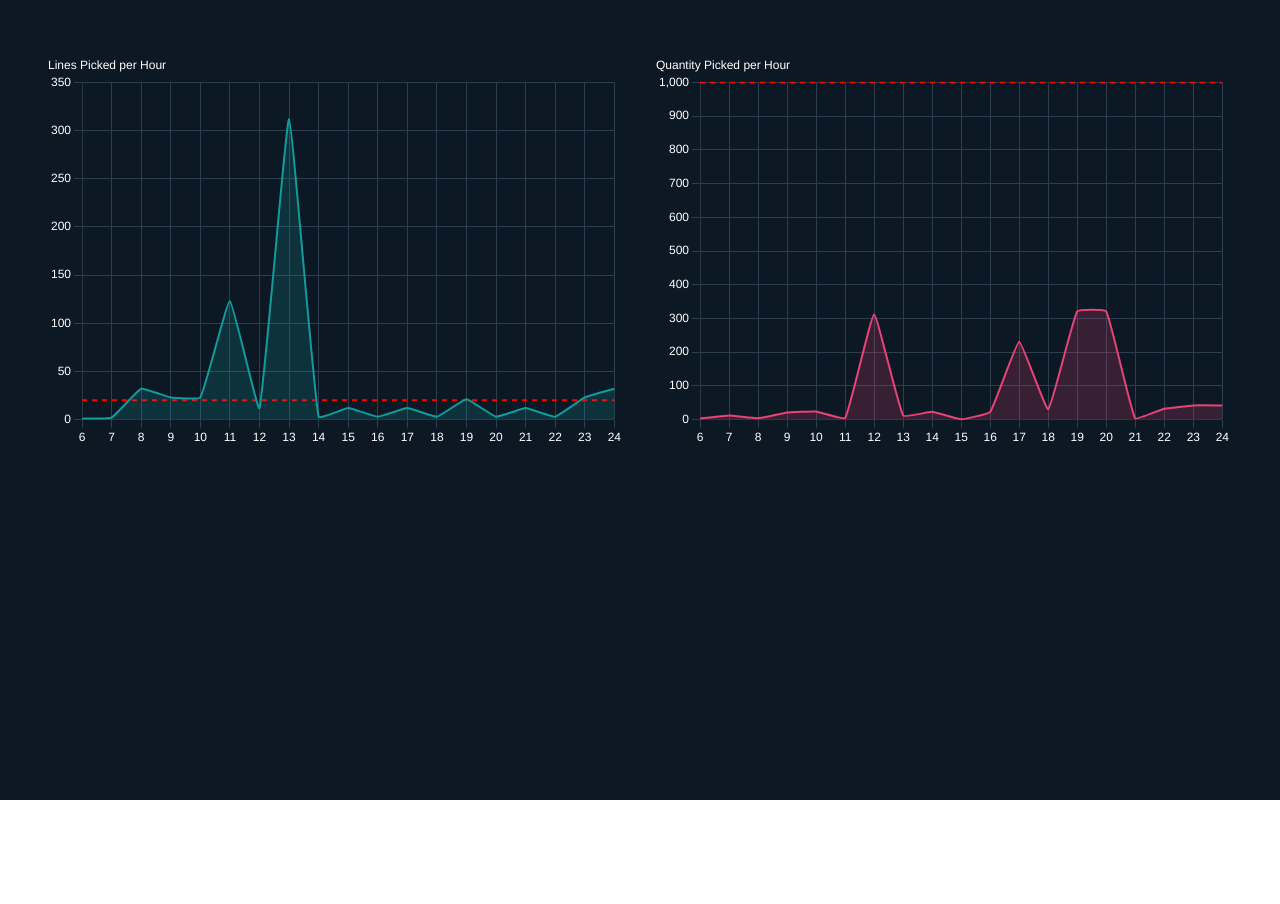
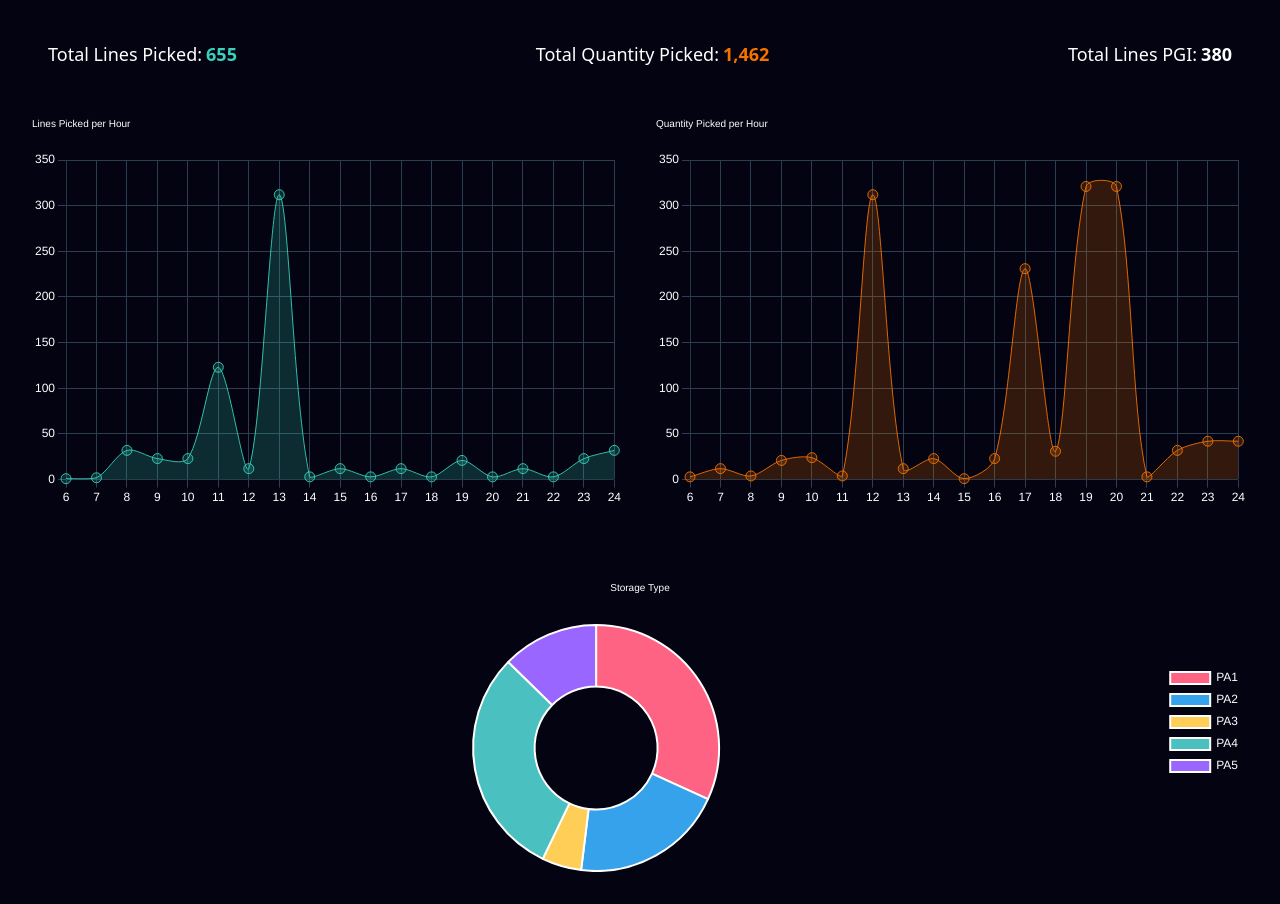
Before and after one commit to majorflaw/warehouse-dashboard, a React (Create React App) app: page / in a window 1280 px wide. Before the commit the page ends 800 px from the top, so only its background shows below. Built offline with nearby package versions, Linux system fonts and the light colour scheme.

Commit message:
Updated Dashboard with new chart styling and added Donut Chart

```diff
--- a/src/App.js
+++ b/src/App.js
@@ -1,5 +1,5 @@
 import React, { useState, useEffect } from 'react';
-import { Line } from 'react-chartjs-2';
+import { Line, Doughnut } from 'react-chartjs-2';
 import {
   Chart as ChartJS,
   CategoryScale,
@@ -9,6 +9,8 @@ import {
   Title,
   Tooltip,
   Filler,
+  ArcElement,
+  Legend
 } from 'chart.js';
 import Papa from 'papaparse';
 
@@ -19,10 +21,23 @@ ChartJS.register(
   LineElement,
   Title,
   Tooltip,
-  Filler
+  Filler,
+  ArcElement,
+  Legend
 );
 
-const ChartComponent = ({ data, label, title, color, target }) => {
+const unifiedShapeColor = "#030311";
+
+const TotalMetric = ({ label, value, color }) => (
+  <span className="text-lg whitespace-nowrap">
+    {label}:
+    <span className="font-bold ml-1" style={{ color: color }}>
+      {value.toLocaleString()}
+    </span>
+  </span>
+);
+
+const ChartComponent = ({ data, label, title, color }) => {
   const chartData = {
     labels: data.map(d => d.Hour),
     datasets: [
@@ -30,22 +45,13 @@ const ChartComponent = ({ data, label, title, color, target }) => {
         label: label,
         data: data.map(d => d[label]),
         borderColor: color,
-        backgroundColor: `${color}33`, // 33 is 20% opacity in hex
+        backgroundColor: `${color}33`,
         fill: true,
-        tension: 0.1,
-        borderWidth: 2,
-        pointRadius: 0,
-        pointHoverRadius: 0,
+        tension: 0.3,
+        borderWidth: 0.9,
+        pointRadius: 5,
+        pointHoverRadius: 1,
       },
-      {
-        label: 'Target',
-        data: Array(data.length).fill(target),
-        borderColor: 'red',
-        borderWidth: 2,
-        borderDash: [5, 5],
-        fill: false,
-        pointRadius: 0,
-      }
     ],
   };
 
@@ -61,12 +67,12 @@ const ChartComponent = ({ data, label, title, color, target }) => {
         text: title,
         color: 'white',
         font: {
-          size: 12,
+          size: 10,
           weight: '400',
         },
         padding: {
           top: 10,
-          bottom: 10
+          bottom: 30
         },
         align: 'start',
       },
@@ -84,16 +90,60 @@ const ChartComponent = ({ data, label, title, color, target }) => {
   };
 
   return (
-    <div className="w-1/2 p-4">
-      <div className="h-[400px]">
+    <div className="h-[400px] w-full">
       <Line data={chartData} options={options} />
     </div>
+  );
+};
+
+const DonutChartComponent = ({ data, title }) => {
+  const chartData = {
+    labels: Object.keys(data),
+    datasets: [
+      {
+        data: Object.values(data),
+        backgroundColor: ['#FF6384', '#36A2EB', '#FFCE56', '#4BC0C0', '#9966FF'],
+        hoverBackgroundColor: ['#FF6384', '#36A2EB', '#FFCE56', '#4BC0C0', '#9966FF'],
+      },
+    ],
+  };
+
+  const options = {
+    responsive: true,
+    maintainAspectRatio: false,
+    plugins: {
+      legend: {
+        position: 'right',
+        labels: {
+          color: 'white',
+        },
+      },
+      title: {
+        display: true,
+        text: title,
+        color: 'white',
+        font: {
+          size: 10,
+          weight: '400',
+        },
+        padding: {
+          top: 10,
+          bottom: 30
+        },
+      },
+    },
+  };
+
+  return (
+    <div className="h-[300px] w-full">
+      <Doughnut data={chartData} options={options} />
     </div>
   );
 };
 
 const Dashboard = () => {
   const [data, setData] = useState([]);
+  const [totalLinesPGI, setTotalLinesPGI] = useState(0);
 
   useEffect(() => {
     Papa.parse('/warehouse_data.csv', {
@@ -107,26 +157,55 @@ const Dashboard = () => {
           Quantity: parseInt(row.Quantity)
         }));
         setData(parsedData);
+
+        if (results.data.length > 0 && 'Total Lines PGI' in results.data[0]) {
+          setTotalLinesPGI(parseInt(results.data[0]['Total Lines PGI']) || 0);
+        }
       }
     });
   }, []);
 
+  const totalLines = data.reduce((sum, row) => sum + row.Lines, 0);
+  const totalQuantity = data.reduce((sum, row) => sum + row.Quantity, 0);
+
+  // Random data for Storage Type
+  const storageTypeData = {
+    PA1: Math.floor(Math.random() * 100),
+    PA2: Math.floor(Math.random() * 100),
+    PA3: Math.floor(Math.random() * 100),
+    PA4: Math.floor(Math.random() * 100),
+    PA5: Math.floor(Math.random() * 100),
+  };
+
   return (
-    <div className="h-screen w-full bg-[#0d1825] text-white p-8">
-      <div className="flex">
+    <div className="min-h-screen w-full bg-[#030311] text-white p-8">
+      <div className="flex justify-between items-center rounded-lg mb-8 px-4 py-2" style={{ backgroundColor: unifiedShapeColor }}>
+        <TotalMetric label="Total Lines Picked" value={totalLines} color="#37D2BB" />
+        <TotalMetric label="Total Quantity Picked" value={totalQuantity} color="#F57200" />
+        <TotalMetric label="Total Lines PGI" value={totalLinesPGI} color="#FFFFFF" />
+      </div>
+      <div className="flex flex-wrap -mx-4 mb-8">
+        <div className="w-1/2 px-4 mb-8">
           <ChartComponent
             data={data}
             label="Lines"
             title="Lines Picked per Hour"
-          color="#119b9d"
-          target={20}
+            color="#37D2BB"
           />
+        </div>
+        <div className="w-1/2 px-4 mb-8">
           <ChartComponent
             data={data}
             label="Quantity"
             title="Quantity Picked per Hour"
-          color="#e74475"
-          target={1000}
+            color="#F57200"
+          />
+        </div>
+      </div>
+      <div className="w-full">
+        <DonutChartComponent
+          data={storageTypeData}
+          title="Storage Type"
         />
       </div>
     </div>
```
Also changed, not shown: public/warehouse_data.csv. Lines whose indentation alone changed are shown as unchanged.
